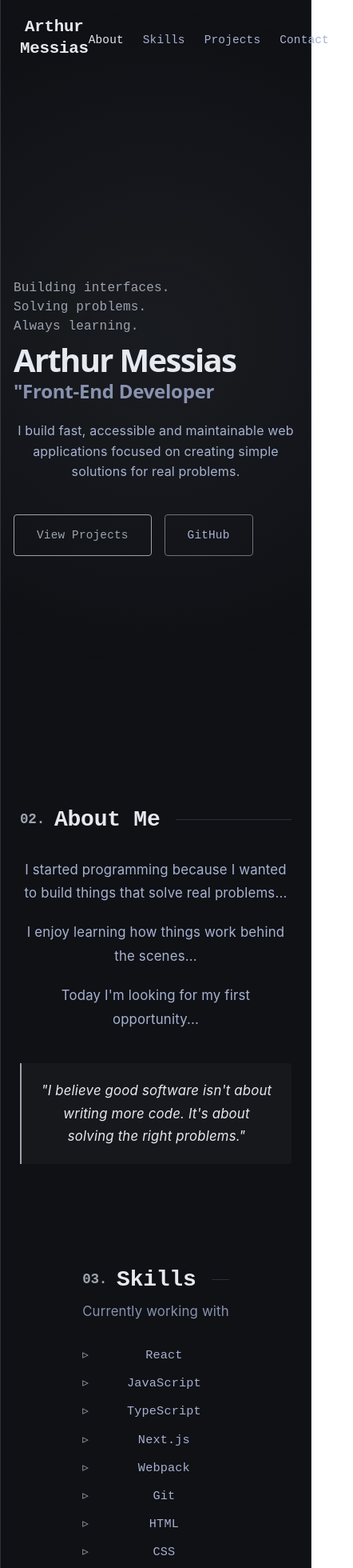
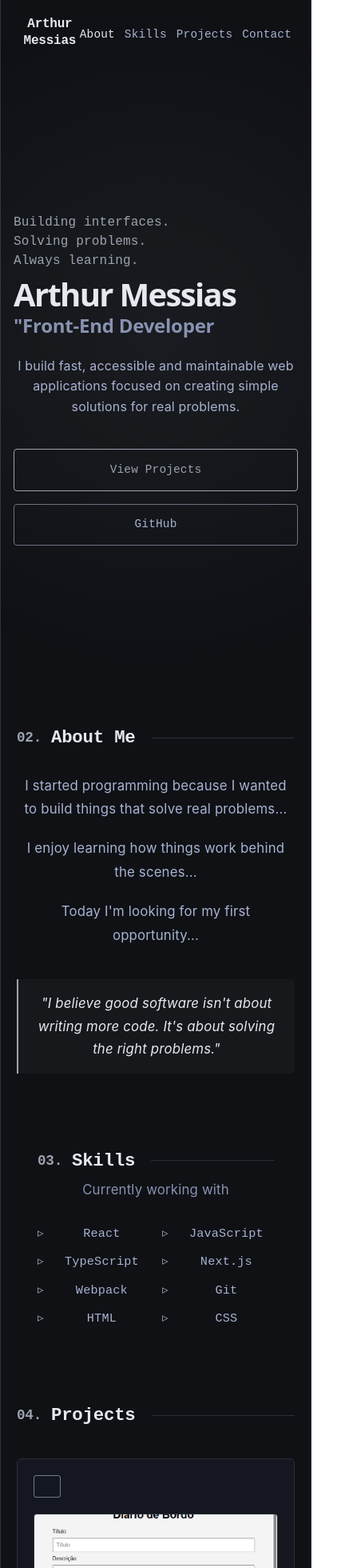
Before and after one commit to ArthurMessias02/Arthur-Messias, a React (Vite) app in the folder portfolio/: page / in a window 390 px wide. Shown: the top 1960 px of the page at 80% size, 442 px wide, since content can reach past the window. Built offline with nearby package versions, Linux system fonts and the light colour scheme.

Commit message:
css agora para mobile

```diff
--- a/portfolio/src/components/About/About.css
+++ b/portfolio/src/components/About/About.css
@@ -57,8 +57,16 @@
     color: #e6e9ef;
 }
 
-@media (max-width: 900px) {
+@media (max-width: 600px) {
     #about {
-        padding: 4rem 1.5rem;
+        padding: 3rem 1.25rem;
+    }
+
+    #about h2 {
+        font-size: 1.4rem;
+    }
+
+    #about blockquote {
+        padding: 1rem 1.1rem;
     }
 }
--- a/portfolio/src/components/Contact/Contact.css
+++ b/portfolio/src/components/Contact/Contact.css
@@ -66,11 +66,14 @@
 
 @media (max-width: 600px) {
     .contact {
-        padding: 5rem 1.5rem 4rem;
+        padding: 3rem 1.25rem 3rem;
     }
 
-    .contact ul {
-        flex-wrap: wrap;
-        justify-content: center;
+    .contact h3 {
+        font-size: 1.75rem;
+    }
+
+    .social-icons {
+        gap: 1rem;
     }
 }
--- a/portfolio/src/components/Hero/Hero.css
+++ b/portfolio/src/components/Hero/Hero.css
@@ -129,6 +129,13 @@
     color: #9ca3af;
 }
 
+@media (max-width: 900px) {
+    #hero {
+        min-height: calc(100vh - 70px); /* desconta altura da navbar horizontal */
+        padding-top: 2rem;
+    }
+}
+
 @media (max-width: 600px) {
     #hero {
         padding: 0 1rem;
@@ -137,4 +144,14 @@
     #hero .description {
         font-size: 1rem;
     }
+
+    #hero div {
+        flex-direction: column;
+        width: 100%;
+    }
+
+    #hero div a {
+        width: 100%;
+        text-align: center;
+    }
 }
--- a/portfolio/src/components/Navbar/Navbar.css
+++ b/portfolio/src/components/Navbar/Navbar.css
@@ -128,3 +128,13 @@ header {
 .nav-links a.active::before {
     color: #e6e9ef;
 }
+@media (max-width: 480px) {
+    .nav-links {
+        gap: 0.75rem;
+        font-size: 0.85rem;
+    }
+
+    .logo {
+        font-size: 1rem;
+    }
+}
--- a/portfolio/src/components/Projects/Projects.css
+++ b/portfolio/src/components/Projects/Projects.css
@@ -171,12 +171,16 @@
 }
 
 @media (max-width: 600px) {
-    .projects-container {
-        grid-template-columns: 1fr;
+    .projects {
+        padding: 3rem 1.25rem;
     }
 
-    .projects {
-        padding: 4rem 1.5rem;
+    .projects h2 {
+        font-size: 1.4rem;
+    }
+
+    .project-card {
+        padding: 1.25rem;
     }
 }
 .project-image {
--- a/portfolio/src/components/Skills/Skills.css
+++ b/portfolio/src/components/Skills/Skills.css
@@ -75,11 +75,11 @@
 }
 
 @media (max-width: 600px) {
-    #skills ul {
-        grid-template-columns: 1fr;
+    #skills {
+        padding: 3rem 1.25rem;
     }
 
-    #skills {
-        padding: 4rem 1.5rem;
+    #skills h2 {
+        font-size: 1.4rem;
     }
 }
--- a/portfolio/src/index.css
+++ b/portfolio/src/index.css
@@ -108,4 +108,14 @@ code {
   line-height: 135%;
   padding: 4px 8px;
   background: var(--code-bg);
+}main {
+    margin-left: 230px;
+    position: relative;
+    z-index: 1;
 }
+
+@media (max-width: 900px) {
+    main {
+        margin-left: 0;
+    }
+}
```
